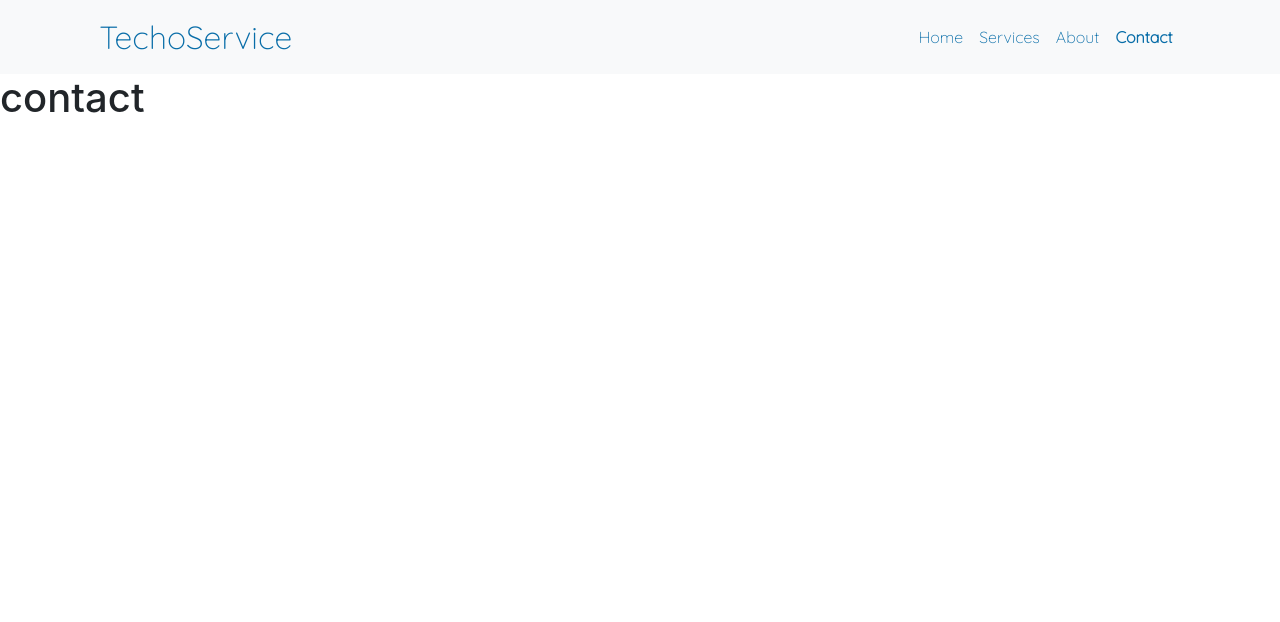
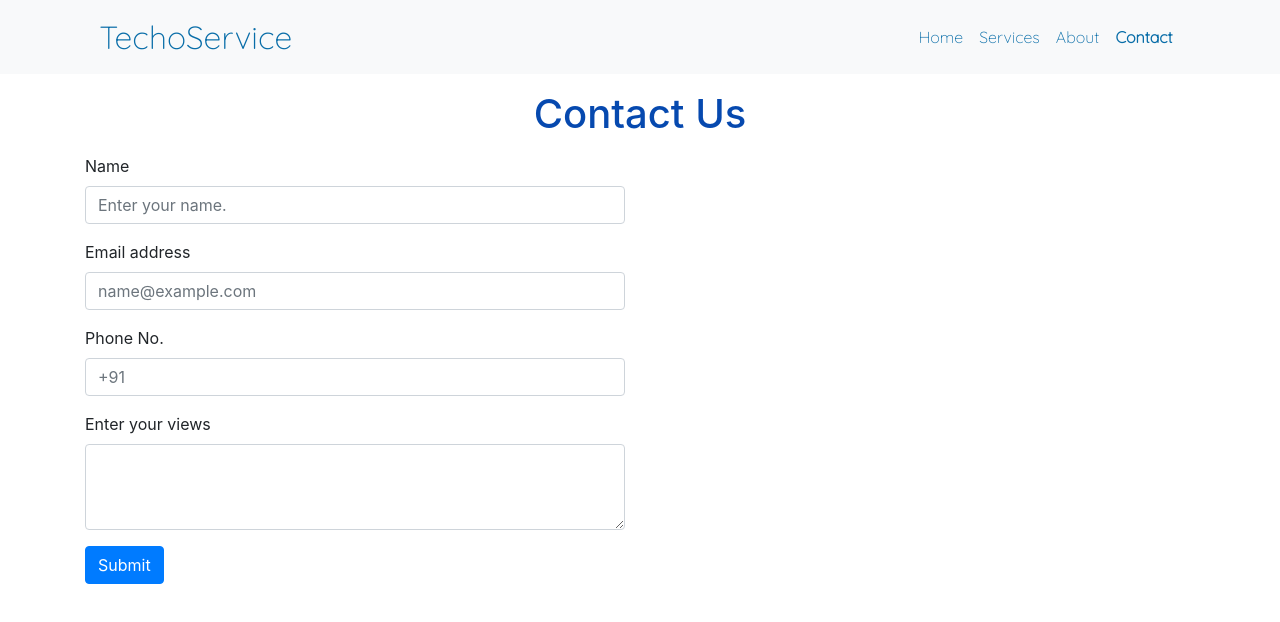
Before and after one commit to umangag07/Reactjs-Projects, a React (Create React App) app in the folder techo_service-website/: page /contact in a window 1280 px wide. Shown: the top 622 px of the page. Built offline with nearby package versions, Linux system fonts and the light colour scheme.

Commit message:
Added the form

```diff
--- a/techo_service-website/src/Contact.jsx
+++ b/techo_service-website/src/Contact.jsx
@@ -1,13 +1,59 @@
-import React from 'react'
+import React from "react";
 
-const Contact = ()=>{
-    return(
-        <>
-          <h1> contact</h1>
-        </>
-    )
+const Contact = () => {
+  return (
+    <>
+      <div className="my-3">
+        <h1 className="tab-center"> Contact Us</h1>
+      </div>
+      <div className="container contacts">
+        <div className="row">
+          <div className="col-md-6 col-10 mx auto">
+            <form action="">
+              <div class="form-group">
+                <label for="exampleFormControlInput1">Name</label>
+                <input
+                  type="text"
+                  class="form-control"
+                  id="exampleFormControlInput1"
+                  placeholder="Enter your name."
+                />
+              </div>
+              <div class="form-group">
+                <label for="exampleFormControlInput1">Email address</label>
+                <input
+                  type="email"
+                  class="form-control"
+                  id="exampleFormControlInput1"
+                  placeholder="name@example.com"
+                />
+              </div>
+              <div class="form-group">
+                <label for="exampleFormControlInput1">Phone No.</label>
+                <input
+                  type="number"
+                  class="form-control"
+                  id="exampleFormControlInput1"
+                  placeholder="+91"
+                />
+              </div>
+              <div class="form-group">
+                <label for="exampleFormControlTextarea1">
+                  Enter your views
+                </label>
+                <textarea
+                  class="form-control"
+                  id="exampleFormControlTextarea1"
+                  rows="3"
+                ></textarea>
+              </div>
+              <button type="submit" class="btn btn-primary">Submit</button>
+            </form>
+          </div>
+        </div>
+      </div>
+    </>
+  );
+};
 
-
-}
-
-export default Contact
+export default Contact;
```
Also changed, not shown: techo_service-website/src/Index.css (line endings or trailing spaces).
